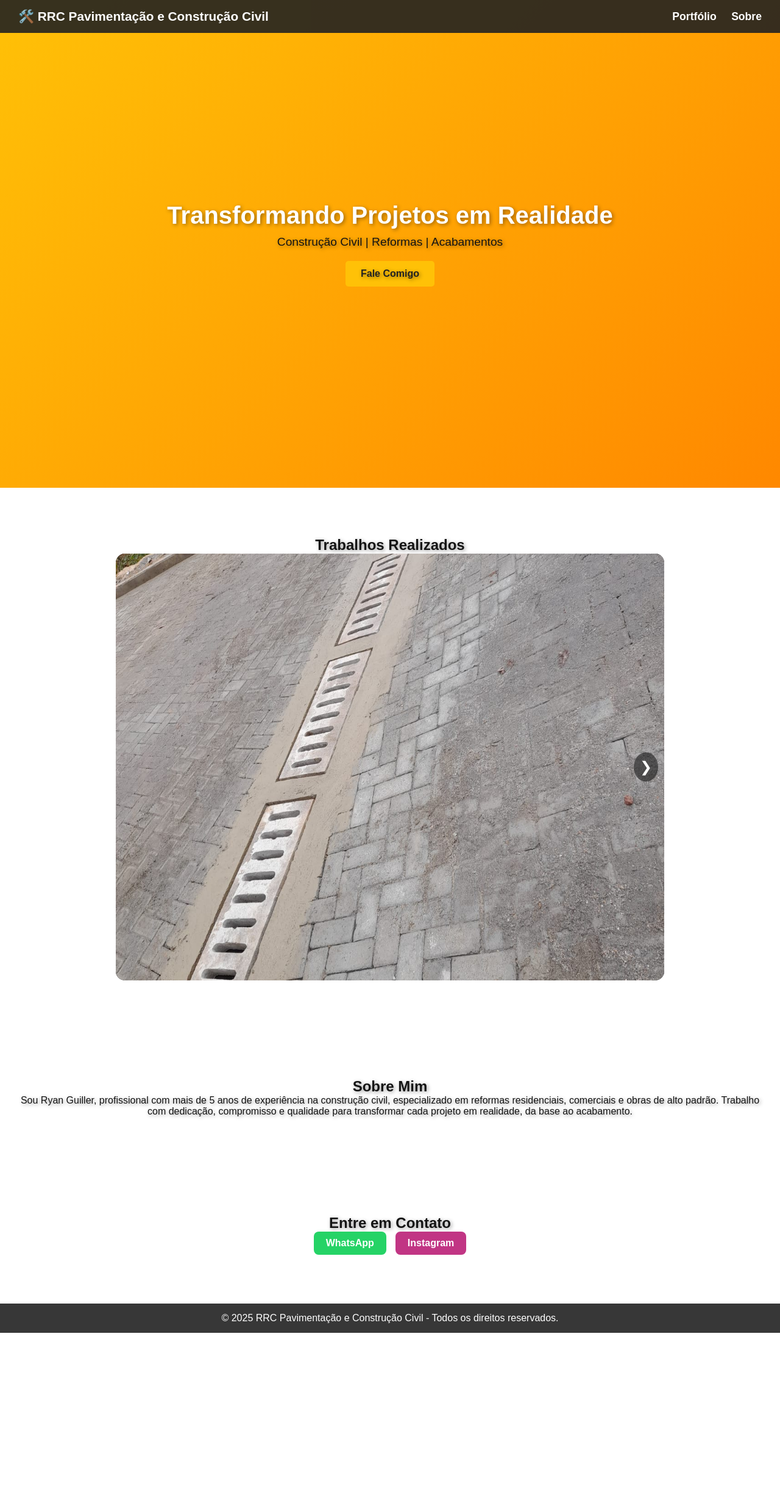
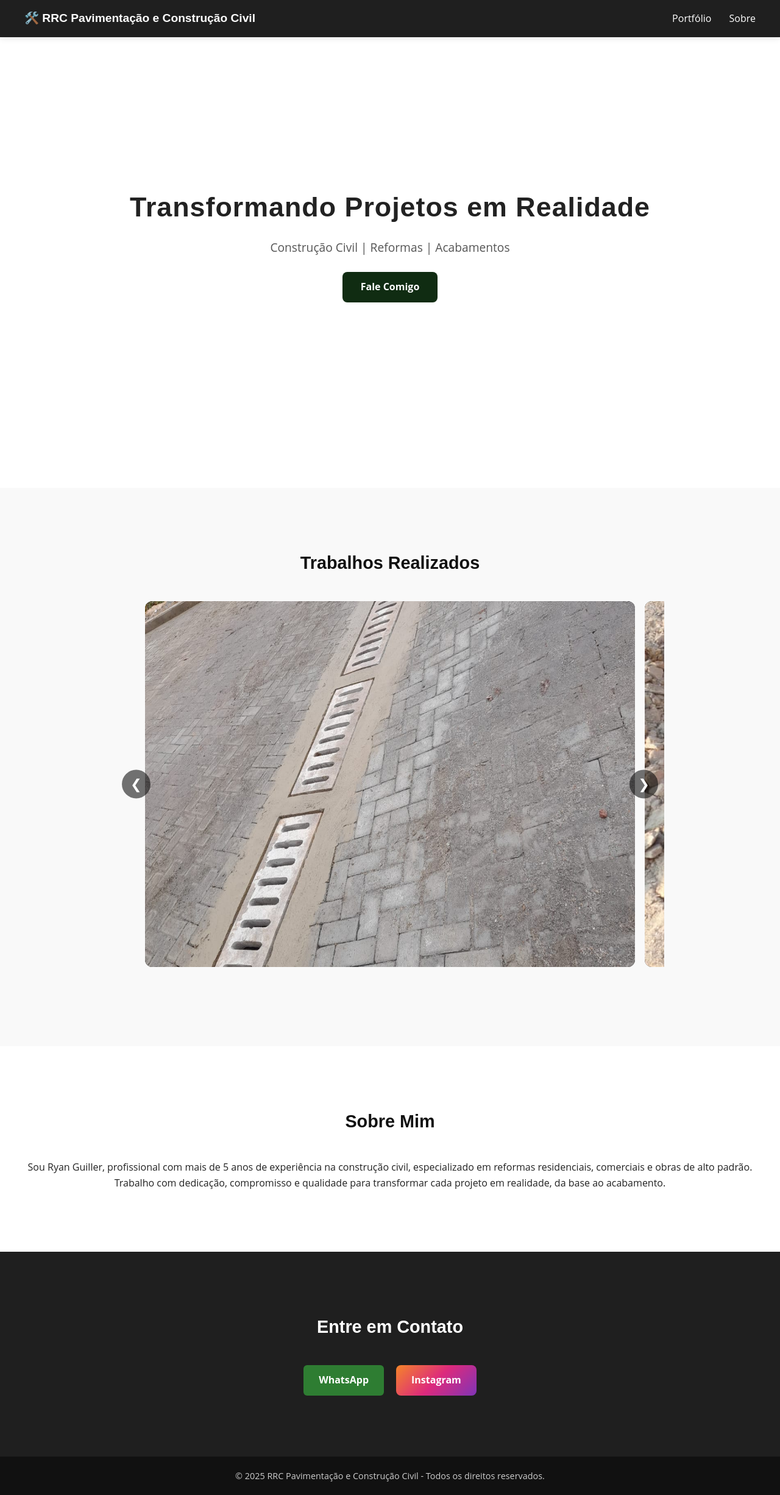
Before and after one commit to RhuanBryan/RCC-Pavimentacao-e-Construcao-Civil, a Flask app: page / in a window 1280 px wide. Shown: the whole page at 61% size. Before the commit the page ends 2186 px from the top, so only its background shows below. Run offline with Flask 3, Linux system fonts and the light colour scheme.

Commit message:
Atualização no visual

```diff
--- a/static/style.css
+++ b/static/style.css
@@ -1,5 +1,5 @@
 /* ===========================
-   RESET E CONFIGURAÇÕES GERAIS
+   RESET E BASE
 =========================== */
 * {
     margin: 0;
@@ -8,99 +8,156 @@
 }
 
 html {
-    scroll-behavior: smooth; /* scroll suave para âncoras */
+    scroll-behavior: smooth;
 }
 
 body {
-    margin: 0;
-    font-family: Arial, sans-serif;
-    background-color: #fff; /* fundo branco */
-    color: #333;
+    font-family: 'Open Sans', sans-serif;
+    background-color: #f9f9f9;
+    color: #222;
+    line-height: 1.6;
 }
+
+/* Importar Google Fonts */
+@import url('https://fonts.googleapis.com/css2?family=Open+Sans:wght@400;600&family=Poppins:wght@600;700&display=swap');
 
 /* HEADER */
 header {
     position: fixed;
     top: 0;
     width: 100%;
-    background: rgba(34, 34, 34, 0.9);
+    background: #1f1f1f;
     color: white;
     display: flex;
     justify-content: space-between;
     align-items: center;
-    padding: 15px 30px;
+    padding: 15px 40px;
     z-index: 1000;
+    box-shadow: 0 2px 10px rgba(0,0,0,0.1);
 }
 
 header .logo {
-    font-size: 1.3rem;
-    font-weight: bold;
+    display: flex;
+    align-items: center;
+    gap: 12px;
+    font-family: 'Poppins', sans-serif;
+    font-weight: 600;
+    font-size: 1.2rem;
+}
+
+.logo-img {
+    height: 40px;
+    width: auto;
 }
 
 header nav a {
     color: white;
-    margin-left: 20px;
+    margin-left: 25px;
     text-decoration: none;
+    font-weight: 500;
     transition: color 0.3s;
-    font-size: 1.1rem;
-    font-weight: bold;
+    font-size: 1rem;
 }
 
 header nav a:hover {
-    color: #ffc107;
+    color: #8bc34a;
 }
 
 /* HERO */
 .hero {
     height: 100vh;
-    background: linear-gradient(135deg, #ffc107, #ff8800);
+    background: #ffffff;
     display: flex;
     flex-direction: column;
     justify-content: center;
     align-items: center;
-    color: white;
-    text-shadow: 2px 2px 6px rgba(0,0,0,0.4);
     text-align: center;
-    padding: 20px;
+    padding: 40px;
+    color: #222;
 }
 
 .hero h1 {
-    font-size: 2.5rem;
-    margin-bottom: 10px;
+    font-family: 'Poppins', sans-serif;
+    font-size: 2.8rem;
+    margin-bottom: 15px;
+    letter-spacing: 1px;
 }
 
 .hero p {
     font-size: 1.2rem;
-    margin-bottom: 20px;
+    color: #555;
+    margin-bottom: 25px;
 }
 
 .btn-primary {
-    background: #ffc107;
-    color: #222;
-    padding: 12px 25px;
+    background: #102c12;
+    color: #fff;
+    padding: 12px 30px;
+    border-radius: 8px;
     text-decoration: none;
-    border-radius: 5px;
     font-weight: bold;
-    transition: background 0.3s;
+    transition: all 0.3s ease;
 }
 
 .btn-primary:hover {
-    background: #cf9b00;
+    background: #256428;
+    transform: scale(1.03);
 }
 
 /* SEÇÕES */
 section {
-    padding: 80px 20px;
+    padding: 100px 20px;
     text-align: center;
+    background: #f9f9f9;
 }
 
-/* Título e texto padrão */
-section h2, section p {
-    color: rgb(20, 20, 20);
-    text-shadow: 2px 2px 6px rgba(0,0,0,0.4);
+section h2 {
+    font-family: 'Poppins', sans-serif;
+    font-size: 1.8rem;
+    margin-bottom: 40px;
+    color: #111;
 }
 
-/* GALERIA / CARROSSEL */
+/* SOBRE */
+#sobre {
+    background: #fff;
+}
+
+.sobre-container {
+    display: flex;
+    align-items: center;
+    justify-content: center;
+    gap: 60px;
+    flex-wrap: wrap;
+    margin-top: 30px;
+}
+
+.sobre-logo img {
+    width: 380px;
+    max-width: 100%;
+    border-radius: 12px;
+    box-shadow: 0 4px 20px rgba(0,0,0,0.05);
+}
+
+.sobre-texto {
+    flex: 1;
+    max-width: 600px;
+    text-align: left;
+    color: #333;
+    font-size: 1rem;
+}
+
+@media (max-width: 768px) {
+    .sobre-container {
+        flex-direction: column;
+        text-align: center;
+    }
+    .sobre-texto {
+        text-align: center;
+    }
+}
+
+/* PORTFÓLIO */
 .carousel-container {
     position: relative;
     max-width: 900px;
@@ -108,36 +165,155 @@ section h2, section p {
     overflow: hidden;
 }
 
-.carousel {
-    display: flex;
-    transition: transform 0.5s ease-in-out;
-}
-
-.carousel-item {
-    min-width: 100%;
-    box-sizing: border-box;
-}
-
-.carousel-item img, .carousel-item video {
+.carousel-item img,
+.carousel-item video {
     width: 100%;
-    height: 700px;
+    height: 600px;
     object-fit: cover;
-    display: block;
-    background: #000;
-    border-radius: 15px;
+    border-radius: 12px;
 }
 
 .prev, .next {
     position: absolute;
     top: 50%;
     transform: translateY(-50%);
-    background: rgba(0,0,0,0.5);
+    background: rgba(0,0,0,0.4);
     color: white;
     border: none;
     padding: 10px;
     cursor: pointer;
     border-radius: 50%;
     font-size: 1.5rem;
+    transition: background 0.3s;
+}
+
+.prev:hover, .next:hover {
+    background: rgba(0,0,0,0.7);
+}
+
+/* CONTATO */
+#contato {
+    background: #1f1f1f;
+    color: #fff;
+    text-align: center;
+}
+
+.contact-buttons {
+    display: flex;
+    justify-content: center;
+    gap: 20px;
+    flex-wrap: wrap;
+    margin-top: 20px;
+}
+
+#contato h2 {
+  color: #ffffff;
+}
+
+.btn-whatsapp, .btn-instagram {
+    display: inline-block;
+    padding: 12px 25px;
+    border-radius: 6px;
+    color: white;
+    text-decoration: none;
+    font-weight: bold;
+    transition: all 0.3s;
+}
+
+.btn-whatsapp {
+    background-color: #2e7d32;
+}
+
+.btn-instagram {
+  background: linear-gradient(135deg, #f58529, #dd2a7c, #8034b7);
+  color: #fff;
+  text-decoration: none;
+  display: inline-block;
+  padding: 12px 25px;
+  border-radius: 8px;
+  font-weight: bold;
+  transition: filter 0.3s;
+}
+.btn-instagram:hover {
+  filter: brightness(1.1);
+}
+
+.btn-whatsapp:hover {
+    background: #256428;
+}
+
+/* RODAPÉ */
+footer {
+    background: #111;
+    color: #ccc;
+    padding: 20px;
+    text-align: center;
+    font-size: 0.9rem;
+}
+
+/* RESPONSIVO HERO */
+@media (max-width: 768px) {
+    .hero h1 {
+        font-size: 2rem;
+    }
+    .hero p {
+        font-size: 1rem;
+    }
+    .carousel-item img,
+    .carousel-item video {
+        height: 400px;
+    }
+}
+
+/* ===== CARROSSEL: forçar layout horizontal e itens 100% ===== */
+.carousel-container {
+    position: relative;
+    max-width: 900px;
+    margin: 30px auto;
+    overflow: hidden;
+    padding: 0 40px; /* espaço para as setas */
+}
+
+.carousel {
+    display: flex !important;
+    flex-direction: row !important;
+    align-items: stretch !important;
+    width: 100%;
+    transition: transform 0.5s ease-in-out !important;
+    will-change: transform;
+}
+
+.carousel-item {
+    min-width: 100% !important;
+    flex: 0 0 100% !important;
+    box-sizing: border-box !important;
+    padding: 0 8px; /* leve espaçamento interno opcional */
+}
+
+.carousel-item img,
+.carousel-item video {
+    width: 100% !important;
+    height: 600px;
+    object-fit: cover;
+    display: block;
+    border-radius: 12px;
+    background: #000;
+}
+
+/* botões */
+.prev, .next {
+    position: absolute;
+    top: 50%;
+    transform: translateY(-50%);
+    background: rgba(0,0,0,0.55);
+    color: #fff;
+    border: none;
+    padding: 10px 14px;
+    cursor: pointer;
+    border-radius: 50%;
+    font-size: 1.4rem;
+    z-index: 5;
+    transition: background 0.2s;
 }
 
 .prev { left: 10px; }
@@ -147,62 +323,17 @@ section h2, section p {
     background: rgba(0,0,0,0.8);
 }
 
-/* BOTÕES DE CONTATO */
-.contact-buttons {
-    display: flex;
-    flex-wrap: wrap;
-    justify-content: center;
-    gap: 15px;
-}
-
-.btn-whatsapp, .btn-instagram {
-    display: inline-block;
-    padding: 10px 20px;
-    border-radius: 8px;
-    color: white;
-    text-decoration: none;
-    font-weight: bold;
-    text-align: center;
-}
-
-.btn-whatsapp {
-    background-color: #25D366;
-}
-
-.btn-instagram {
-    background-color: #C13584;
-}
-
-.btn-whatsapp:hover {
-    background: #1ebe5d;
-}
-
-.btn-instagram:hover {
-    background: #c72d5d;
-}
-
-/* RODAPÉ */
-footer {
-    background: rgba(34, 34, 34, 0.9);
-    color: white;
-    padding: 15px;
-    text-align: center;
-}
-
-/* RESPONSIVIDADE */
+/* responsivo */
 @media (max-width: 768px) {
-    .hero h1 {
-        font-size: 1.8rem;
-    }
-    .hero p {
-        font-size: 1rem;
-    }
     .carousel-item img,
     .carousel-item video {
         height: 400px;
     }
-    .btn-whatsapp, .btn-instagram {
-        padding: 10px 18px;
-        font-size: 0.9rem;
+    .carousel-container {
+        padding: 0 10px;
+    }
+    .prev, .next {
+        padding: 8px 10px;
+        font-size: 1.1rem;
     }
 }
```
